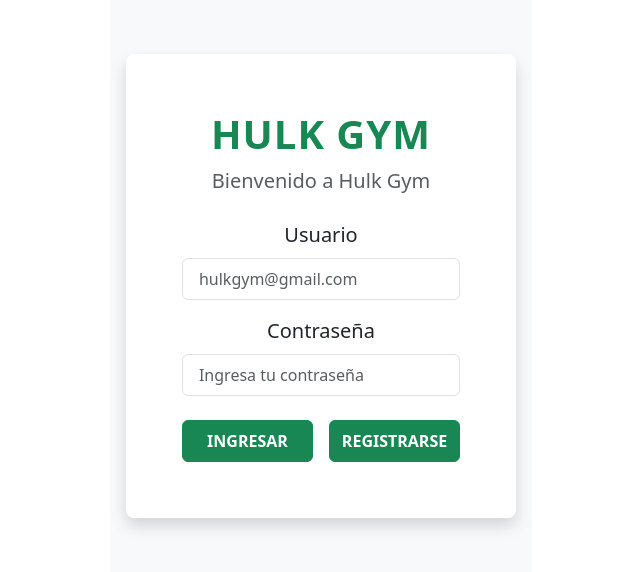
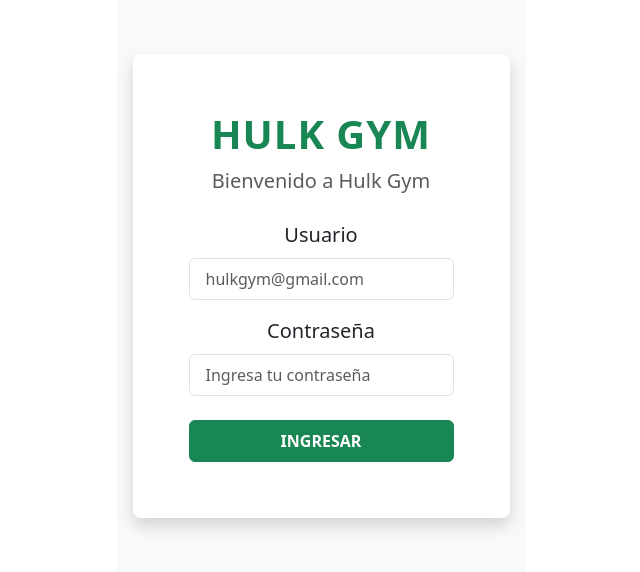
Before and after one commit to FrancoPereyra2/Hulk-Gym, a React (Vite) app: page /login in a window 1280 px wide. Shown: the part 146-718 px from the top of the page, without its empty margins (319-959 px from the left). Built offline with nearby package versions, Linux system fonts and the light colour scheme.

Commit message:
modifique el formulario de login quitando el boton de registro y sus funciones

```diff
--- a/src/App.jsx
+++ b/src/App.jsx
@@ -1,7 +1,6 @@
 import { useState } from 'react'
 import './App.css'
 import Login from './components/pages/login.jsx'
-import Registro from './components/pages/registro.jsx'
 import { BrowserRouter, Routes, Route, Navigate } from 'react-router-dom'
 
 function App() {
@@ -10,7 +9,6 @@ function App() {
       <Routes>
         <Route path="/" element={<Navigate to="/login" />} />
         <Route path="/login" element={<Login />} />
-        <Route path="/registro" element={<Registro />} />
       </Routes>
     </BrowserRouter>
   )
--- a/src/components/pages/login.jsx
+++ b/src/components/pages/login.jsx
@@ -1,15 +1,12 @@
 import React, { useState } from 'react';
 import { Container, Row, Col, Form, Button, Alert, Card } from 'react-bootstrap';
 import 'bootstrap/dist/css/bootstrap.min.css';
-import { useNavigate } from 'react-router-dom';
-
 
 const HulkGymLogin = () => {
   const [email, setEmail] = useState('');
   const [password, setPassword] = useState('');
   const [showAlert, setShowAlert] = useState(false);
   const [alertMessage, setAlertMessage] = useState('');
-  const navigate = useNavigate();
 
   const handleSubmit = (e) => {
     e.preventDefault();
@@ -24,10 +21,6 @@ const HulkGymLogin = () => {
     setShowAlert(true);
     setEmail('');
     setPassword('');
-  };
-
-  const handleRegistroClick = () => {
-    navigate('/registro');
   };
 
   return (
@@ -77,24 +70,14 @@ const HulkGymLogin = () => {
               />
             </Form.Group>
 
-            <Row className="g-3">
-              <Col xs={12} md={6}>
+            <Row>
+              <Col xs={12}>
                 <Button
                   variant="success"
                   type="submit"
                   className="w-100 fw-bold py-2 text-nowrap fs-6 rounded-2 d-flex justify-content-center align-items-center"
                 >
                   INGRESAR
-                </Button>
-              </Col>
-              <Col xs={12} md={6}>
-                <Button
-                  variant="success"
-                  type="button"
-                  className="w-100 fw-bold py-2 text-nowrap fs-6 rounded-2 px-4 d-flex justify-content-center align-items-center"
-                  onClick={handleRegistroClick}
-                >
-                  REGISTRARSE
                 </Button>
               </Col>
             </Row>
--- a/src/components/pages/registro.jsx
+++ /dev/null
@@ -1,33 +0,0 @@
-import React from 'react';
-import { Container, Row, Col, Form, Button, Card } from 'react-bootstrap';
-import { useNavigate } from 'react-router-dom';
-
-const Registro = () => {
-  const navigate = useNavigate();
-
-  return (
-    <Container fluid className="d-flex align-items-center justify-content-center vh-100 bg-light p-3 overflow-hidden">
-      <Card className="shadow border-0 rounded-3" style={{ maxWidth: '600px', width: '100%' }}>
-        <Card.Body className="p-4">
-          <div className="text-center mb-4">
-            <h1 className="fw-bold text-success" style={{ letterSpacing: '1px' }}>HULK GYM</h1>
-            <p className="text-muted fs-5">Registro de nuevo usuario</p>
-          </div>
-
-          <Form>
-            {/* Formulario de registro */}
-            <Button
-              variant="secondary"
-              className="mt-3"
-              onClick={() => navigate('/')}
-            >
-              Volver al login
-            </Button>
-          </Form>
-        </Card.Body>
-      </Card>
-    </Container>
-  );
-};
-
-export default Registro;
```
